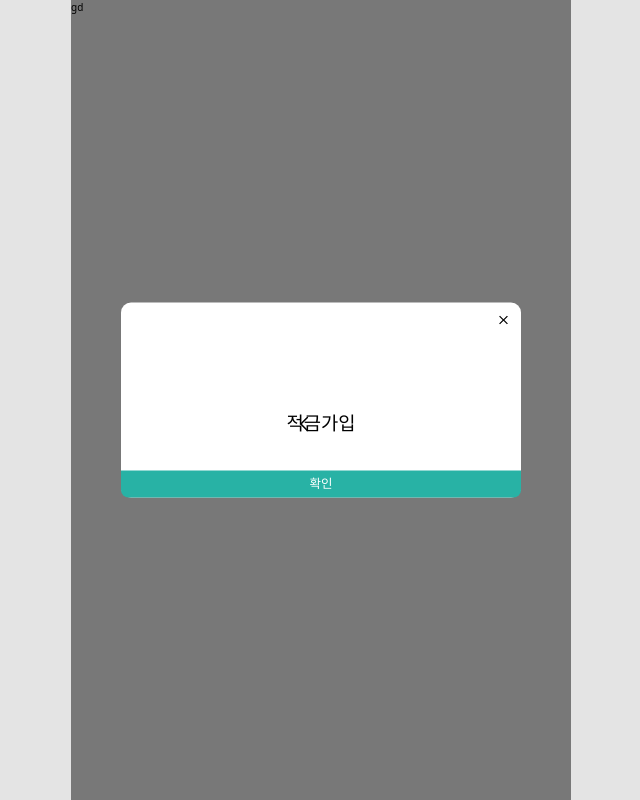
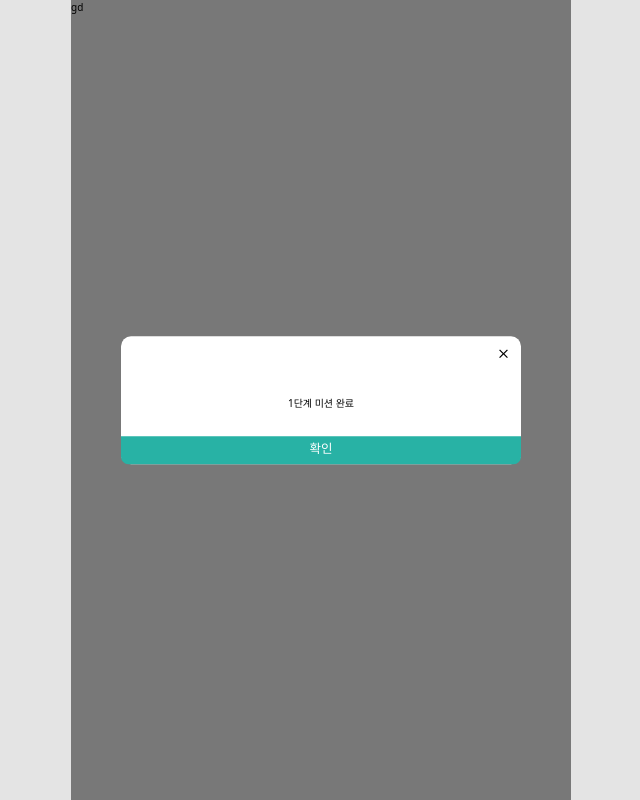
Before and after one commit to Hana4Team/FE, a React (Vite) app: page / in a window 1280 px wide. Shown: the whole page, without its empty margins (319-959 px from the left). Built offline with nearby package versions, Linux system fonts and the light colour scheme.

Commit message:
fix: 공통 컴포넌트 수정

```diff
--- a/src/components/Navbar.tsx
+++ b/src/components/Navbar.tsx
@@ -10,9 +10,9 @@ const Navbar = () => {
         <Outlet />
       </div>
       <div className='sticky bottom-0 flex items-end text-2xl w-full h-[100px]'>
-        <div className='flex flex-row justify-around gap-40 items-center rounded-t-[25px] bg-white w-full drop-shadow-3xl py-4'>
+        <div className='flex flex-row justify-around gap-40 items-center rounded-t-[25px] bg-white w-full drop-shadow-3xl py-5'>
           <Link to='#'>
-            <GoBell size={50} className='text-slate-500' />
+            <GoBell size={40} className='text-slate-500' />
           </Link>
           <div className='absolute top-[-20px] bg-hanaGreen rounded-full w-32 h-32 flex justify-center items-center '>
             <Link to='#'>
@@ -20,7 +20,7 @@ const Navbar = () => {
             </Link>
           </div>
           <Link to='#'>
-            <GoPerson size={50} className='text-slate-500' />
+            <GoPerson size={40} className='text-slate-500' />
           </Link>
         </div>
       </div>
--- a/src/pages/Landing.tsx
+++ b/src/pages/Landing.tsx
@@ -6,7 +6,10 @@ import { Home } from './main/Home';
 export const Landing = () => {
   return (
     <>
-      <AlertModal children={<Home />} onClose={() => alert('ㅎㅇ')} />
+      <AlertModal
+        children={<div>1단계 미션 완료</div>}
+        onClose={() => alert('ㅎㅇ')}
+      />
       <div>gd</div>
     </>
   );
--- a/src/pages/main/Home.tsx
+++ b/src/pages/main/Home.tsx
@@ -1,5 +1,7 @@
 import React from 'react';
 import Topbar from '../../components/molecules/Topbar';
+import { Alarm } from '../../components/molecules/Alarm';
+import { ChoiceMenu } from '../../components/ChoiceMenu';
 export const Home = () => {
   return (
     <>
```
